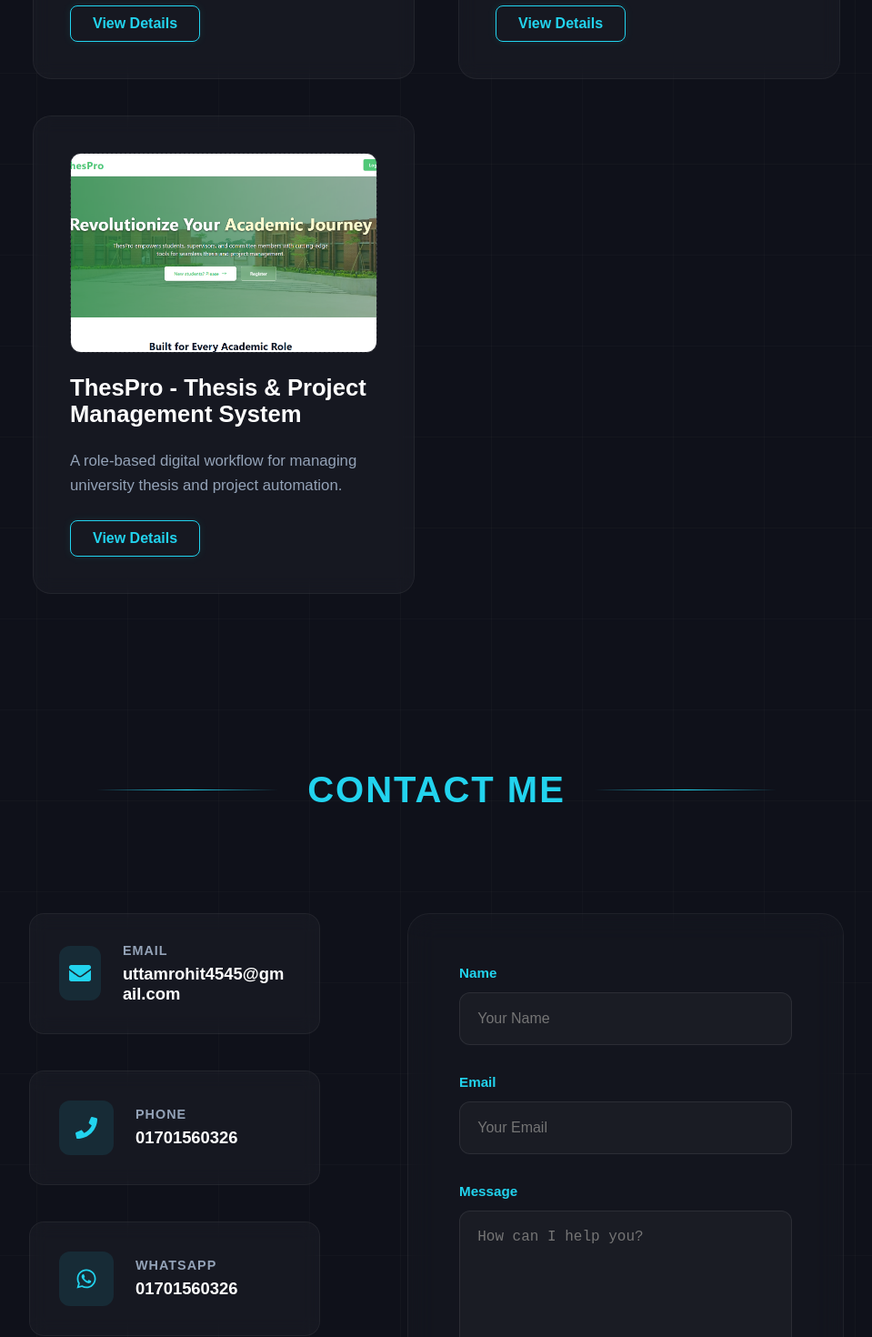
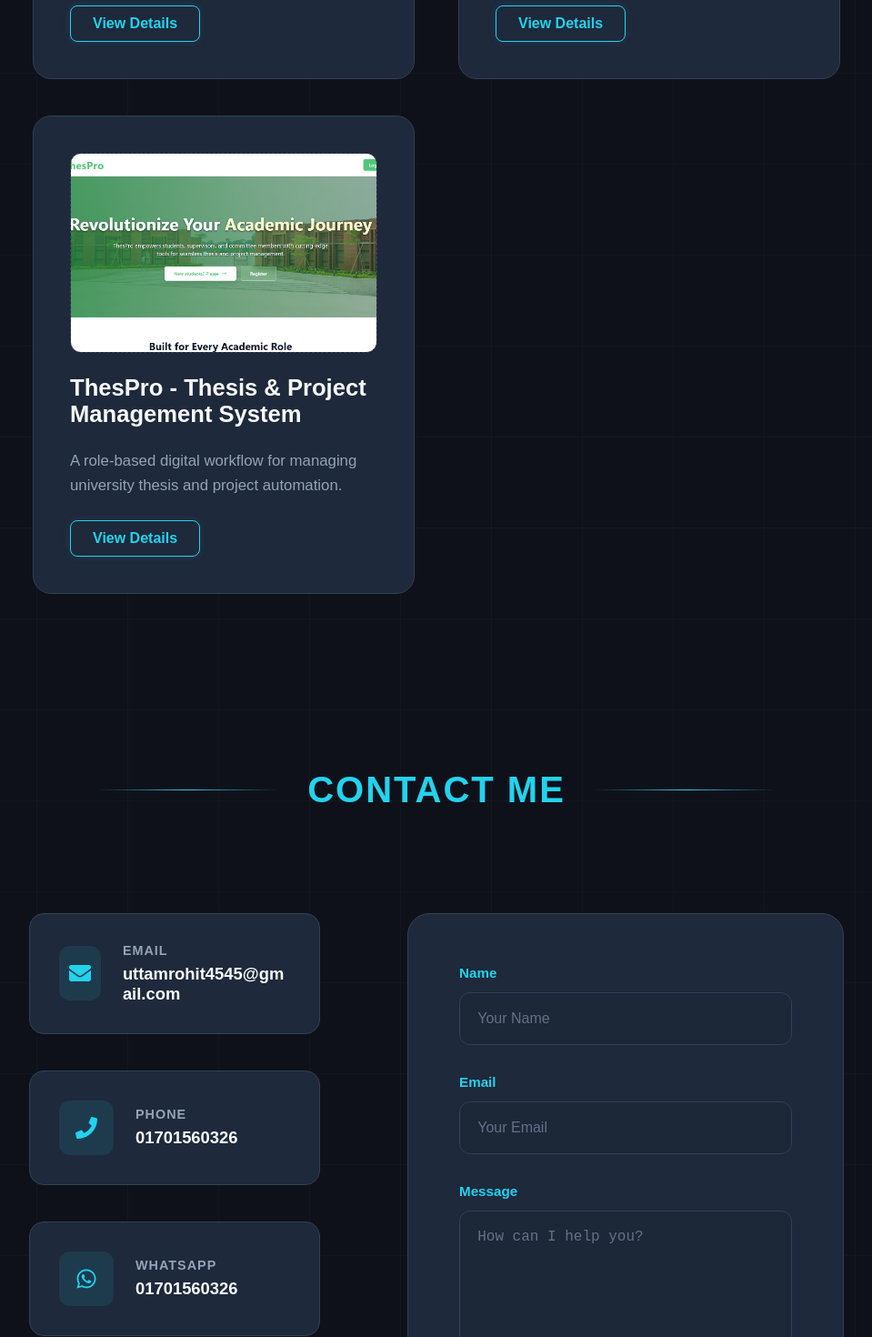
Before and after one commit to Uttamdevsharma/portfolio, a Next.js app: page / in a window 1280 px wide. Shown: the part 4520-5990 px from the top of the page at 91% size, without its empty margins (160-1119 px from the left). Built offline with nearby package versions, Linux system fonts and the light colour scheme.

Commit message:
Light Mode Visibility Fix

```diff
--- a/src/app/projects/[id]/ProjectDetails.module.css
+++ b/src/app/projects/[id]/ProjectDetails.module.css
@@ -32,10 +32,10 @@
 .projectName {
   font-size: 4rem;
   font-weight: 800;
-  color: #fff;
+  color: var(--text-color);
   margin-bottom: 2rem;
   line-height: 1.1;
-  text-shadow: 0 0 20px rgba(255, 255, 255, 0.1);
+  text-shadow: 0 0 20px rgba(0, 0, 0, 0.05);
 }
 
 .mainContent {
@@ -51,8 +51,8 @@
   position: relative;
   border-radius: 24px;
   overflow: hidden;
-  border: 1px solid rgba(255, 255, 255, 0.1);
-  box-shadow: 0 20px 50px rgba(0, 0, 0, 0.5);
+  border: 1px solid var(--border-color);
+  box-shadow: 0 20px 50px rgba(0, 0, 0, 0.3);
 }
 
 .projectImage {
@@ -101,8 +101,8 @@
 }
 
 .techTag {
-  background: rgba(34, 211, 238, 0.05);
-  border: 1px solid rgba(34, 211, 238, 0.2);
+  background: var(--card-bg);
+  border: 1px solid var(--border-color);
   color: var(--cyan-accent);
   padding: 8px 18px;
   border-radius: 8px;
@@ -112,7 +112,7 @@
 }
 
 .techTag:hover {
-  background: rgba(34, 211, 238, 0.15);
+  background: rgba(34, 211, 238, 0.1);
   transform: translateY(-2px);
   box-shadow: 0 5px 15px rgba(34, 211, 238, 0.2);
 }
@@ -129,9 +129,9 @@
   align-items: center;
   justify-content: center;
   gap: 12px;
-  background: rgba(255, 255, 255, 0.05);
-  border: 1px solid rgba(255, 255, 255, 0.1);
-  color: #fff;
+  background: var(--card-bg);
+  border: 1px solid var(--border-color);
+  color: var(--text-color);
   text-decoration: none;
   font-weight: 700;
   padding: 16px;
@@ -140,10 +140,10 @@
 }
 
 .externalLink:hover {
-  background: #fff;
-  color: #000;
+  background: var(--text-color);
+  color: var(--bg-color);
   transform: translateY(-5px);
-  box-shadow: 0 10px 30px rgba(255, 255, 255, 0.2);
+  box-shadow: 0 10px 30px rgba(0, 0, 0, 0.2);
 }
 
 .externalLink.primary {
--- a/src/components/Contact.module.css
+++ b/src/components/Contact.module.css
@@ -53,8 +53,8 @@
   align-items: center;
   gap: 1.5rem;
   padding: 2rem;
-  background: rgba(255, 255, 255, 0.03);
-  border: 1px solid rgba(255, 255, 255, 0.05);
+  background: var(--card-bg);
+  border: 1px solid var(--border-color);
   border-radius: 16px;
   transition: all 0.4s cubic-bezier(0.4, 0, 0.2, 1);
   text-decoration: none;
@@ -63,9 +63,9 @@
 
 .contactCard:hover {
   transform: translateX(10px);
-  border-color: rgba(34, 211, 238, 0.3);
+  border-color: var(--cyan-accent);
   background: rgba(34, 211, 238, 0.05);
-  box-shadow: 0 10px 30px rgba(0, 0, 0, 0.2), 0 0 20px rgba(34, 211, 238, 0.1);
+  box-shadow: 0 10px 30px rgba(0, 0, 0, 0.1), 0 0 20px rgba(34, 211, 238, 0.1);
 }
 
 .iconWrapper {
@@ -83,7 +83,7 @@
 
 .contactCard:hover .iconWrapper {
   background: var(--cyan-accent);
-  color: #000;
+  color: #fff;
   box-shadow: 0 0 15px var(--cyan-accent);
 }
 
@@ -103,15 +103,15 @@
 
 .value {
   font-size: 1.15rem;
-  color: #fff;
+  color: var(--text-color);
   font-weight: 700;
   word-break: break-all;
 }
 
 /* Contact Form */
 .contactForm {
-  background: rgba(255, 255, 255, 0.02);
-  border: 1px solid rgba(255, 255, 255, 0.05);
+  background: var(--card-bg);
+  border: 1px solid var(--border-color);
   padding: 3.5rem;
   border-radius: 24px;
   display: flex;
@@ -133,15 +133,20 @@
 }
 
 .input, .textarea {
-  background: rgba(255, 255, 255, 0.03);
-  border: 1px solid rgba(255, 255, 255, 0.08);
+  background: rgba(0, 0, 0, 0.05);
+  border: 1px solid var(--border-color);
   border-radius: 12px;
   padding: 1.2rem;
-  color: #fff;
+  color: var(--text-color);
   font-size: 1rem;
   outline: none;
   transition: all 0.3s ease;
   width: 100%;
+}
+
+.input::placeholder, .textarea::placeholder {
+  color: var(--text-muted);
+  opacity: 0.6;
 }
 
 .input:focus, .textarea:focus {
--- a/src/components/Projects.module.css
+++ b/src/components/Projects.module.css
@@ -42,8 +42,8 @@
 }
 
 .projectCard {
-  background: rgba(255, 255, 255, 0.03);
-  border: 1px solid rgba(255, 255, 255, 0.05);
+  background: var(--card-bg);
+  border: 1px solid var(--border-color);
   border-radius: 20px;
   padding: 2.5rem;
   width: 100%;
@@ -59,22 +59,22 @@
 
 .projectCard:hover {
   transform: translateY(-10px) scale(1.02);
-  border-color: rgba(34, 211, 238, 0.4);
-  box-shadow: 0 0 30px rgba(34, 211, 238, 0.15),
-              0 0 0 1px rgba(34, 211, 238, 0.2);
+  border-color: var(--cyan-accent);
+  box-shadow: 0 10px 30px rgba(0, 0, 0, 0.1),
+              0 0 20px rgba(34, 211, 238, 0.15);
 }
 
 .imagePlaceholder {
   width: 100%;
   height: 220px;
-  background: rgba(255, 255, 255, 0.02);
+  background: rgba(0, 0, 0, 0.05);
   border-radius: 12px;
   display: flex;
   align-items: center;
   justify-content: center;
   color: var(--text-muted);
   font-size: 0.9rem;
-  border: 1px dashed rgba(255, 255, 255, 0.1);
+  border: 1px dashed var(--border-color);
   overflow: hidden;
 }
 
@@ -92,7 +92,7 @@
 .projectName {
   font-size: 1.6rem;
   font-weight: 700;
-  color: #fff;
+  color: var(--text-color);
   margin: 0;
 }
 
@@ -126,7 +126,7 @@
 
 .viewDetailsBtn:hover {
   background: var(--cyan-accent);
-  color: #000;
+  color: #fff;
   box-shadow: 0 0 20px rgba(34, 211, 238, 0.4);
 }
 
```
